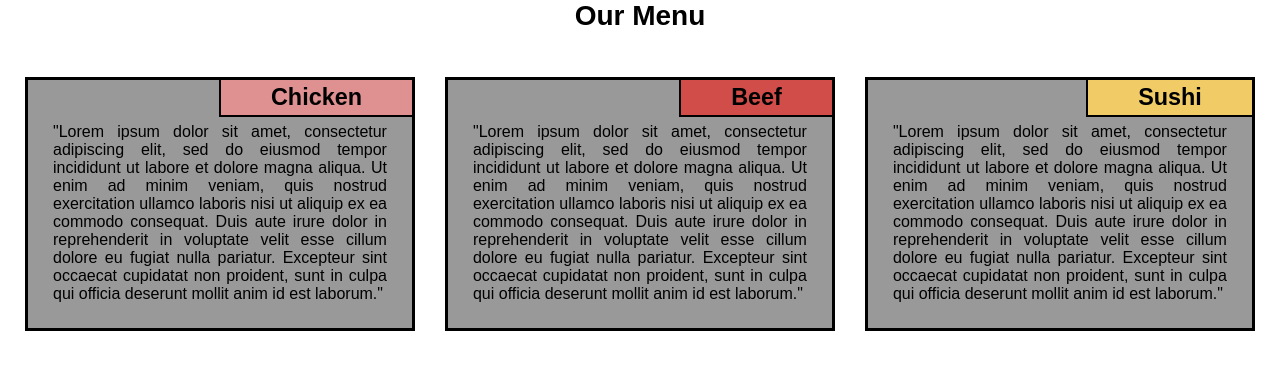
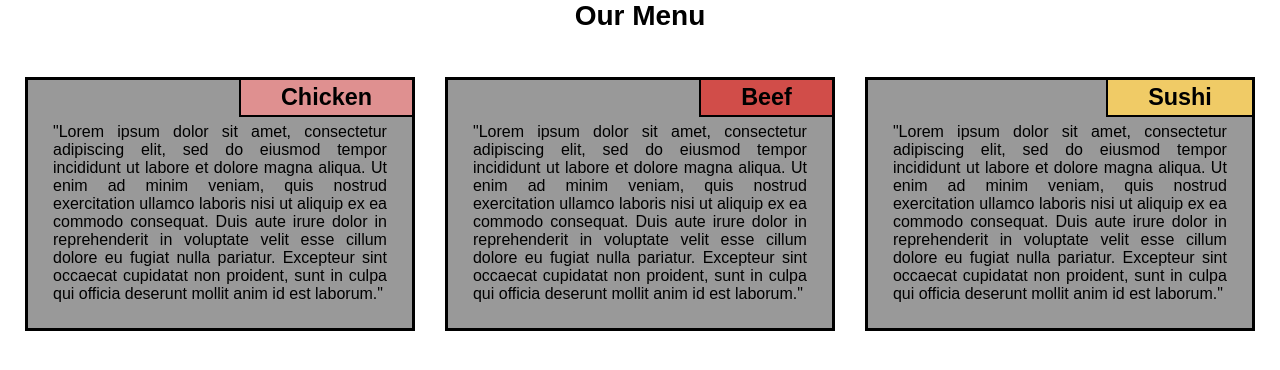
Before and after one commit to chuckchastain/coursera-test, a plain HTML site: page mod2-solution/index.html in a window 1280 px wide. Drawn offline with Linux system fonts and the light colour scheme.

Commit message:
updated padding

```diff
--- a/mod2-solution/css/style.css
+++ b/mod2-solution/css/style.css
@@ -41,7 +41,7 @@
     top:0;
     right: 0px;
     font-size: 125%;
-    padding: 4px 50px;
+    padding: 4px 40px;
     border-left: 2px solid black;
     border-bottom: 2px solid black;
   }
```
